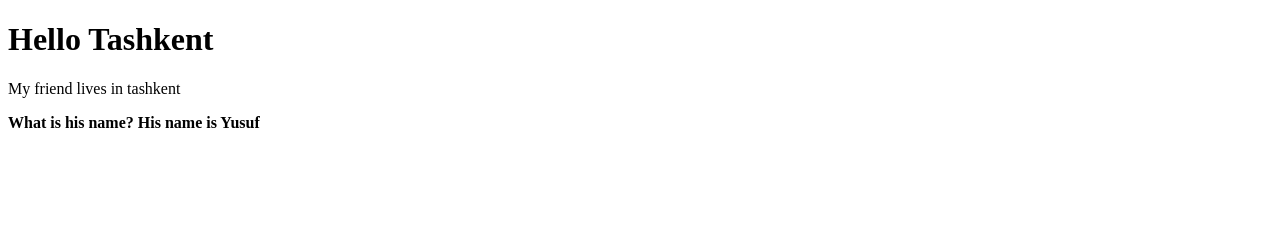
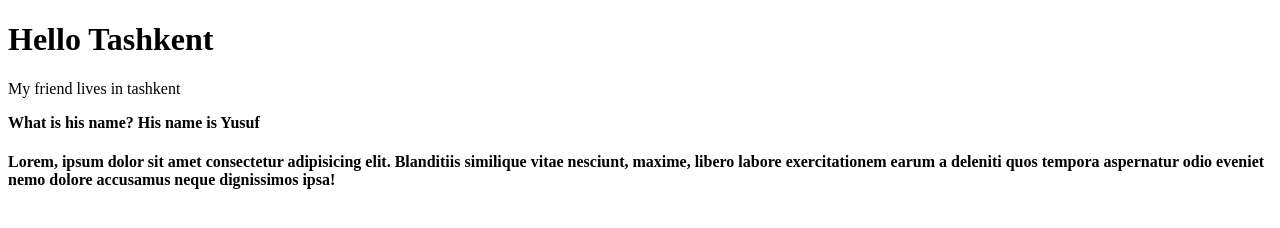
Before and after one commit to Husayn-dev/github-tutorial, a plain HTML site: page index.html in a window 1280 px wide. Drawn offline with Linux system fonts and the light colour scheme.

Commit message:
fourth commit

```diff
--- a/index.html
+++ b/index.html
@@ -12,6 +12,9 @@
     <h1>Hello Tashkent</h1>
     <p>My friend lives in tashkent</p>
     <strong>What is his name? His name is Yusuf</strong>
+    <h4>Lorem, ipsum dolor sit amet consectetur adipisicing elit. Blanditiis similique vitae nesciunt, maxime, libero
+        labore exercitationem earum a deleniti quos tempora aspernatur odio eveniet nemo dolore accusamus neque
+        dignissimos ipsa!</h4>
 </body>
 
 </html>
```
